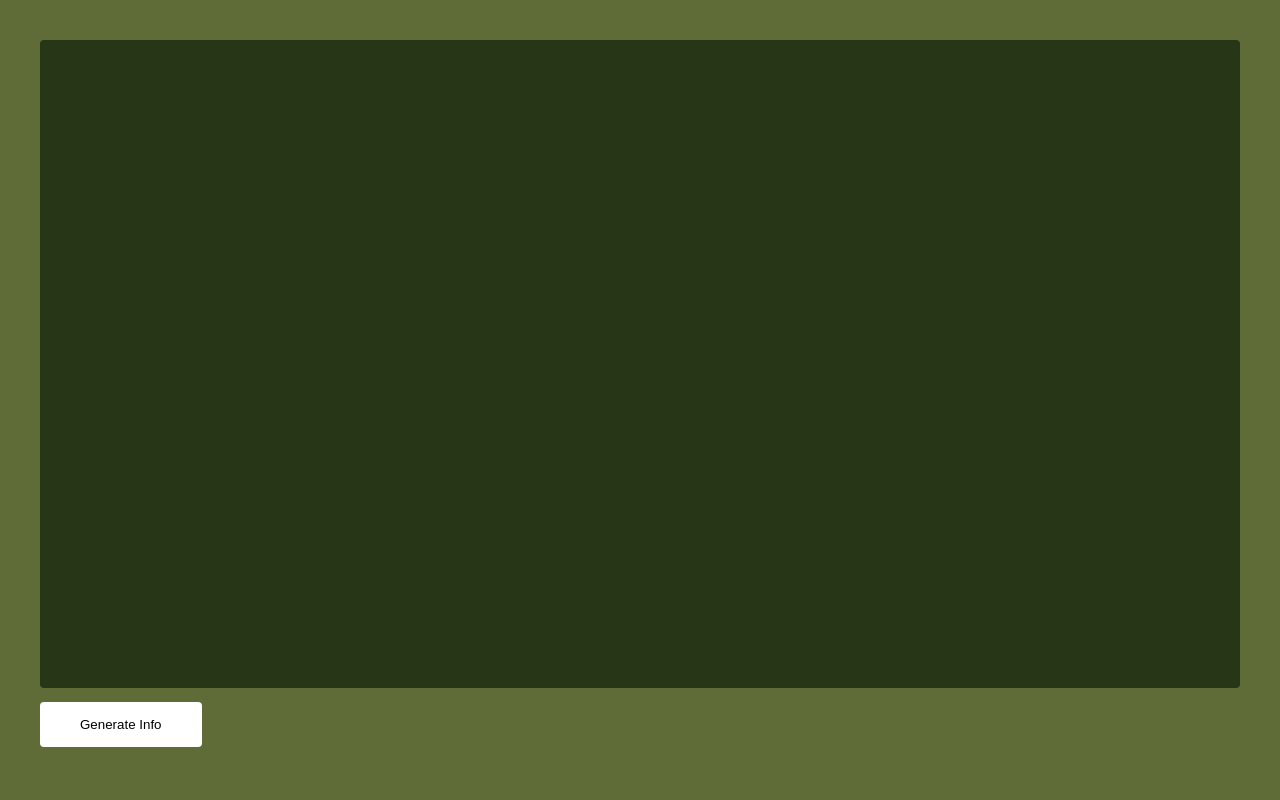
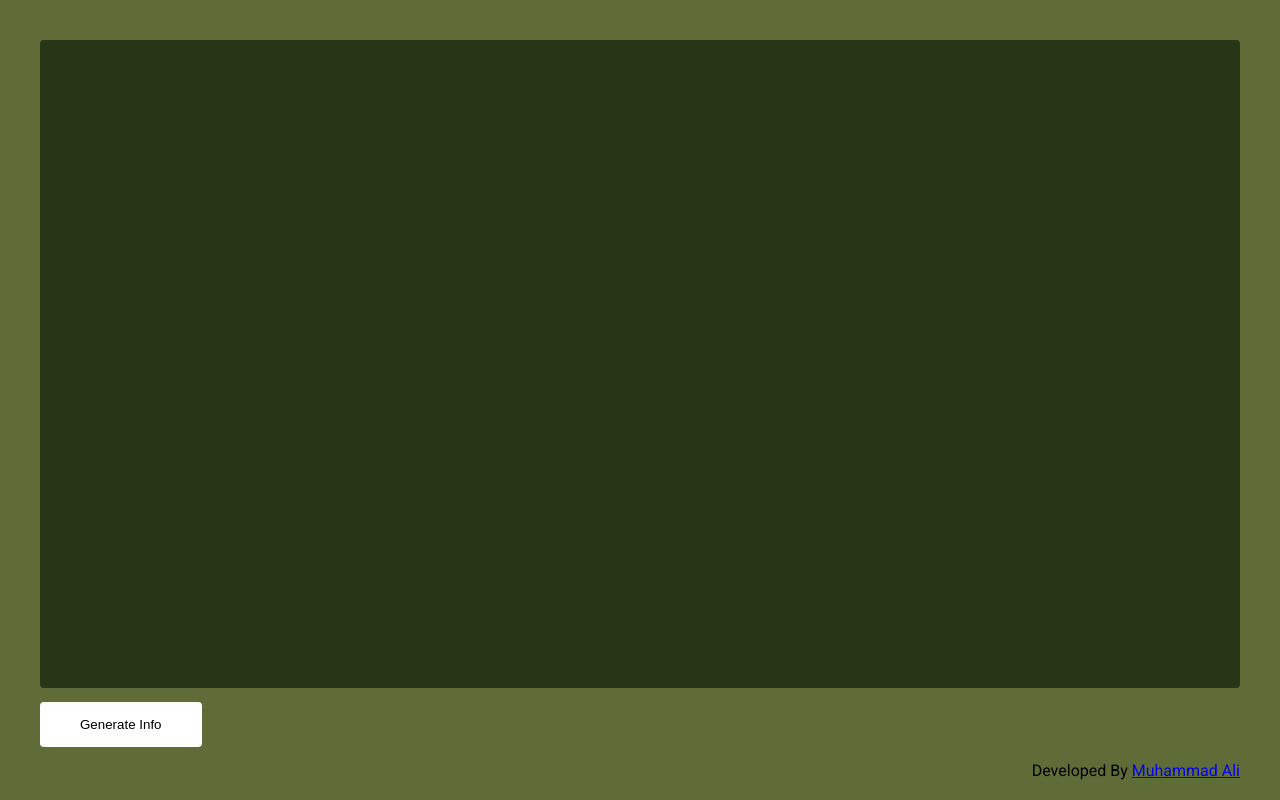
Before and after one commit to muhammadalichishti/project-2, a website: page index.html in a window 1280 px wide. Drawn offline with Linux system fonts and the light colour scheme.

Commit message:
Update index.html

```diff
--- a/index.html
+++ b/index.html
@@ -19,8 +19,21 @@
       <textarea id="text" spellcheck="false"></textarea>
       <button onclick="setText()">Generate Info</button>
     </div>
-
     <!-- textInfo.js -->
     <script src="js/textInfo.js"></script>
   </body>
+   <head>
+ <style type ="text/css" >
+   .footer{
+       position: fixed;
+       text-align: right;
+       bottom: 20px;
+       right: 40px;
+       width: 100%;
+   }
+</style>
+</head>
+<body>
+    <div class="footer">Developed By <a href="mu-ali.github.io"target="_blank">Muhammad Ali</a></div>
+</body>
 </html>
```
